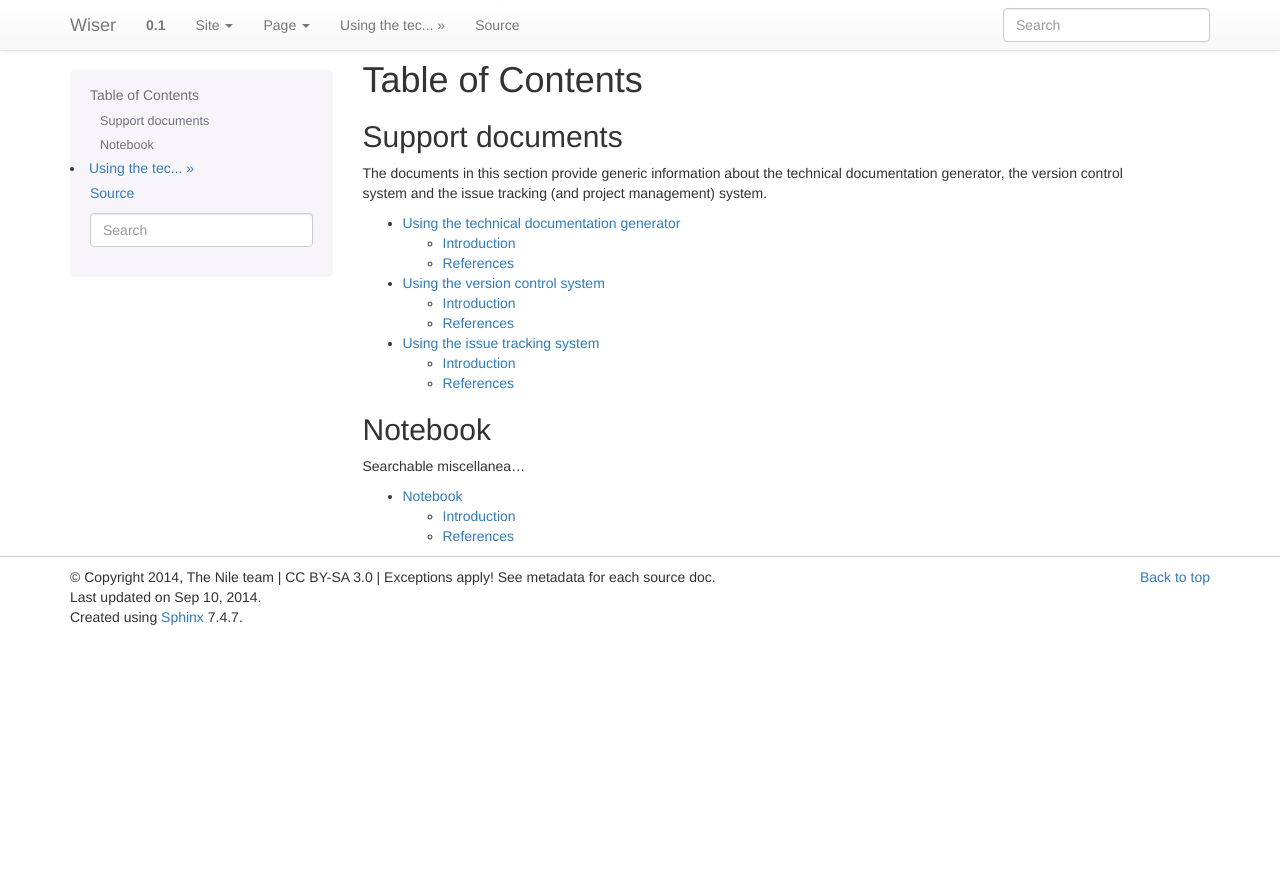
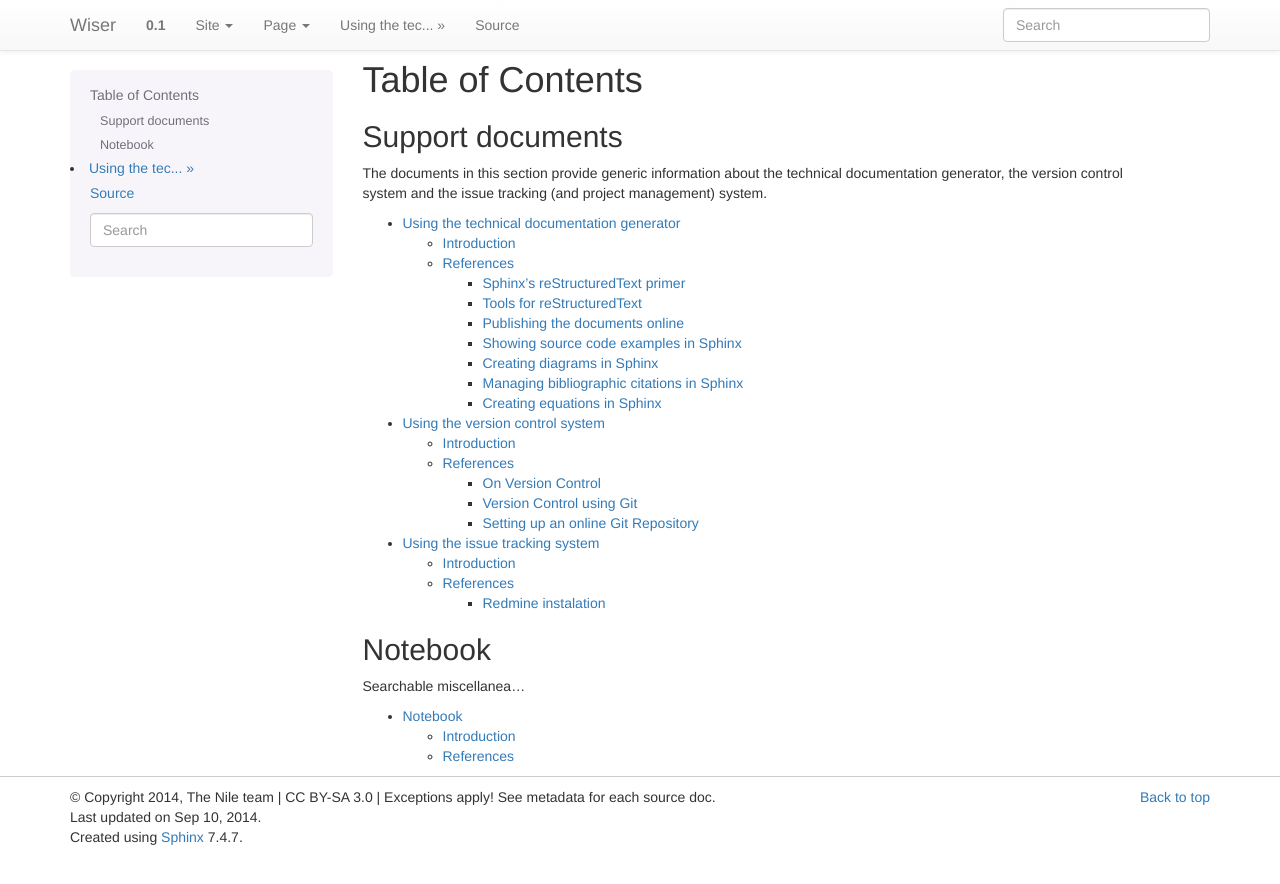
Before and after one commit to percursoaleatorio/build-me-the-docs-please, a Sphinx documentation site: the page built from docs/source/index.rst, in a window 1280 px wide. Shown: the top 884 px of the page. Built offline with Sphinx 7.4.7, drawn with Linux system fonts in a browser that asks for light colours; formulas are drawn with MathJax 3.

Commit message:
Publishing online...

```diff
--- a/docs/source/On_Documentation/PublishingTheDocsOnline.rst
+++ b/docs/source/On_Documentation/PublishingTheDocsOnline.rst
@@ -1,6 +1,6 @@
 
-Tools for reStructuredText
-**************************
+Publishing the documents online
+*******************************
 
 Introduction
 ============
--- a/docs/source/On_Documentation/index.rst
+++ b/docs/source/On_Documentation/index.rst
@@ -30,6 +30,8 @@ References
 
    OnReStructuredText
    ToolsForReStructuredText
+   PublishingTheDocsOnline
+
    ShowingCodeExamplesInSphinx
    UsingGraphicsAndDiagramsInSphinx
    UsingBibTeXCitationsInSphinx
--- a/docs/source/index.rst
+++ b/docs/source/index.rst
@@ -9,7 +9,7 @@ about the technical documentation generator, the version control system
 and the issue tracking (and project management) system.
 
 .. toctree::
-   :maxdepth: 2
+   :maxdepth: 3
 
    On_Documentation/index
 
```
Also changed, not shown: other parts of docs/source/On_Documentation/PublishingTheDocsOnline.rst (+6 -0 lines).
